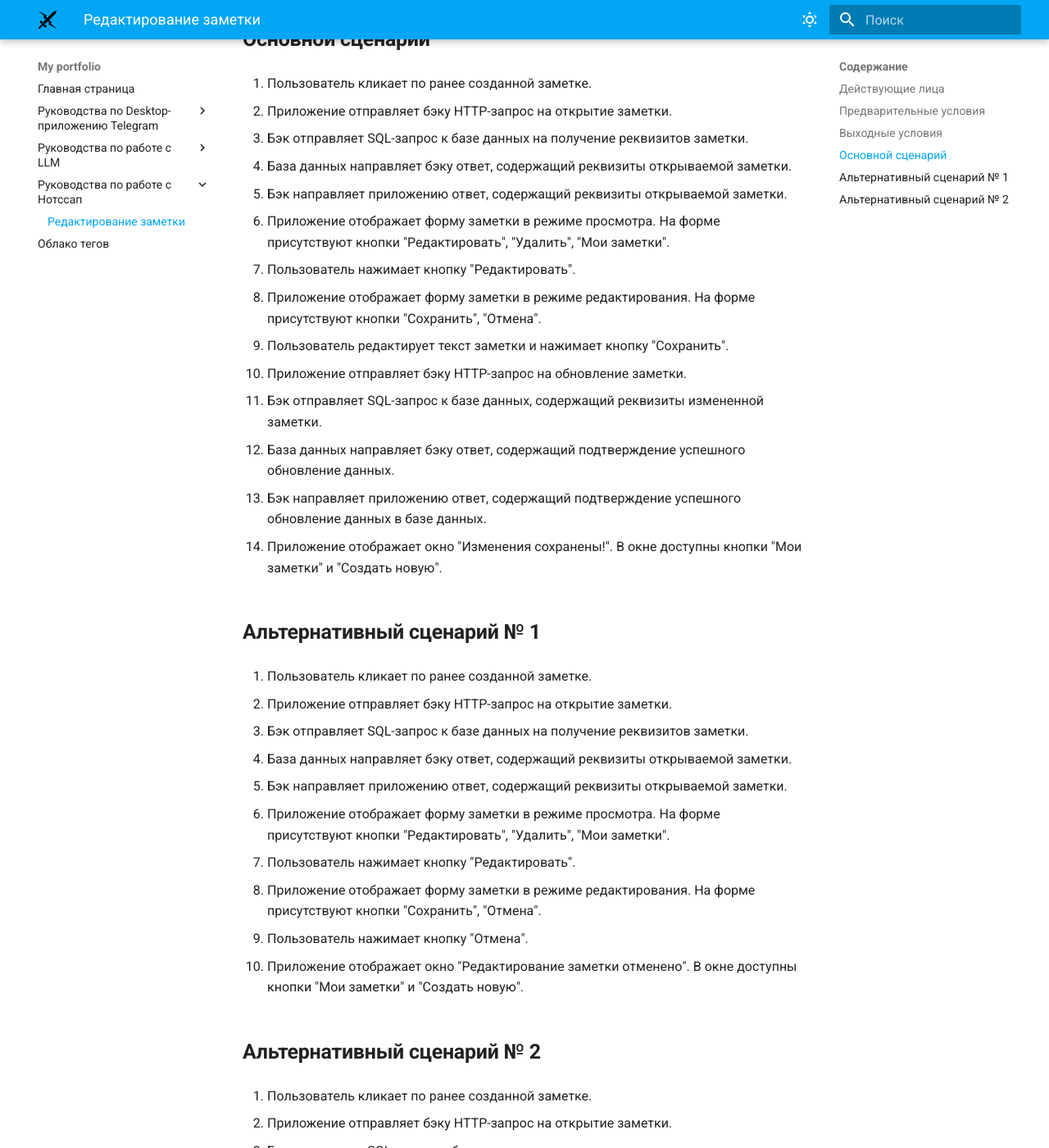
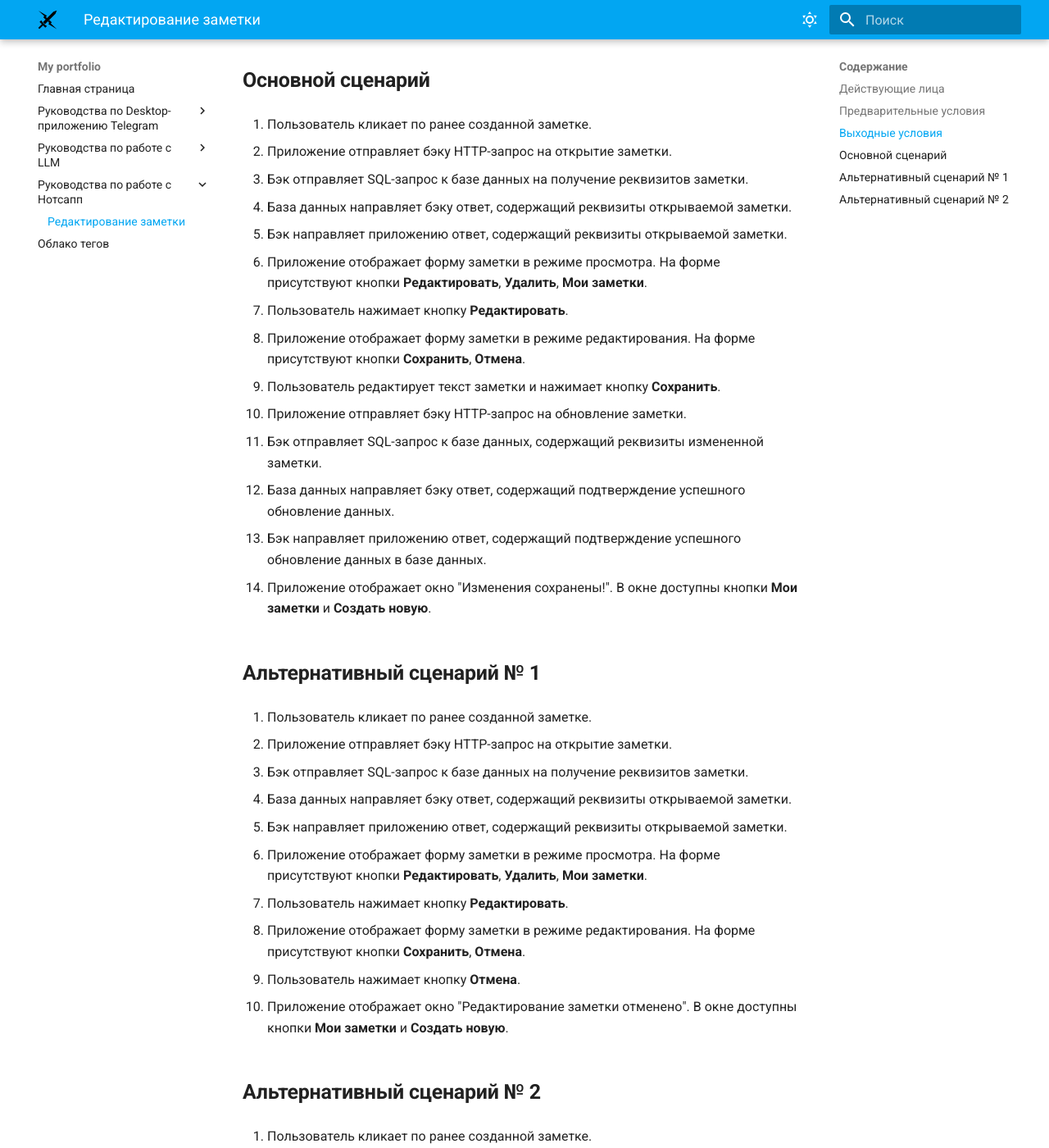
Before and after one commit to sostarovoitov/my-portfolio, an MkDocs documentation site: the page built from docs/Instructions/Notesapp/notesapp-instruction.md, in a window 1280 px wide and 1400 px high, scrolled down 722 px. Shown: the whole window at 82% size. Built offline with MkDocs 1.6.1 and Material for MkDocs 9.7.7, drawn with Linux system fonts in a browser that asks for light colours; some of the changed text lies outside the part shown.

Commit message:
Правки стиля по инструкции Нотсапп

```diff
--- a/docs/Instructions/Notesapp/notesapp-instruction.md
+++ b/docs/Instructions/Notesapp/notesapp-instruction.md
@@ -33,13 +35,13 @@ tags:
 
 5. Бэк направляет приложению ответ, содержащий реквизиты открываемой заметки.
 
-6. Приложение отображает форму заметки в режиме просмотра. На форме присутствуют кнопки "Редактировать", "Удалить", "Мои заметки".
+6. Приложение отображает форму заметки в режиме просмотра. На форме присутствуют кнопки **Редактировать**, **Удалить**, **Мои заметки**.
 
-7. Пользователь нажимает кнопку "Редактировать".
+7. Пользователь нажимает кнопку **Редактировать**.
 
-8. Приложение отображает форму заметки в режиме редактирования. На форме присутствуют кнопки "Сохранить", "Отмена".
+8. Приложение отображает форму заметки в режиме редактирования. На форме присутствуют кнопки **Сохранить**, **Отмена**.
 
-9. Пользователь редактирует текст заметки и нажимает кнопку "Сохранить".
+9. Пользователь редактирует текст заметки и нажимает кнопку **Сохранить**.
 
 10. Приложение отправляет бэку HTTP-запрос на обновление заметки.
 
@@ -49,7 +51,7 @@ tags:
 
 13. Бэк направляет приложению ответ, содержащий подтверждение успешного обновление данных в базе данных.
 
-14. Приложение отображает окно "Изменения сохранены!". В окне доступны кнопки "Мои заметки" и "Создать новую".
+14. Приложение отображает окно "Изменения сохранены!". В окне доступны кнопки **Мои заметки** и **Создать новую**.
 
 ## **Альтернативный сценарий № 1**
 
@@ -63,15 +65,15 @@ tags:
 
 5. Бэк направляет приложению ответ, содержащий реквизиты открываемой заметки.
 
-6. Приложение отображает форму заметки в режиме просмотра. На форме присутствуют кнопки "Редактировать", "Удалить", "Мои заметки".
+6. Приложение отображает форму заметки в режиме просмотра. На форме присутствуют кнопки **Редактировать**, **Удалить**, **Мои заметки**.
 
-7. Пользователь нажимает кнопку "Редактировать".
+7. Пользователь нажимает кнопку **Редактировать**.
 
-8. Приложение отображает форму заметки в режиме редактирования. На форме присутствуют кнопки "Сохранить", "Отмена".
+8. Приложение отображает форму заметки в режиме редактирования. На форме присутствуют кнопки **Сохранить**, **Отмена**.
 
-9. Пользователь нажимает кнопку "Отмена".
+9. Пользователь нажимает кнопку **Отмена**.
 
-10. Приложение отображает окно "Редактирование заметки отменено". В окне доступны кнопки "Мои заметки" и "Создать новую".
+10. Приложение отображает окно "Редактирование заметки отменено". В окне доступны кнопки **Мои заметки** и **Создать новую**.
 
 ## **Альтернативный сценарий № 2**
 
@@ -85,8 +87,8 @@ tags:
 
 5. Бэк направляет приложению ответ, содержащий реквизиты открываемой заметки.
 
-6. Приложение отображает форму заметки в режиме просмотра. На форме присутствуют кнопки "Редактировать", "Удалить", "Мои заметки".
+6. Приложение отображает форму заметки в режиме просмотра. На форме присутствуют кнопки **Редактировать**, **Удалить**, **Мои заметки**.
 
-7. Пользователь нажимает кнопку "Мои заметки".
+7. Пользователь нажимает кнопку **Мои заметки**.
 
 8. Приложение отображает главный экран без изменений.
--- a/mkdocs.yml
+++ b/mkdocs.yml
@@ -49,7 +49,7 @@ nav: # Структура сайта
 - Руководства по работе с LLM:
   - Instructions/LLMs/index.md
   - LLM workflow for a single topic: Instructions/LLMs/LLM-instruction.md
-- Руководства по работе с Нотссап:
+- Руководства по работе с Нотсапп:
   - Instructions/Notesapp/index.md
   - Редактирование заметки: Instructions/Notesapp/notesapp-instruction.md
 - Облако тегов: tags.md
```
Also changed, not shown: other parts of docs/Instructions/Notesapp/notesapp-instruction.md (+3 -1 lines), docs/Instructions/Notesapp/index.md (+1 -1 lines).
